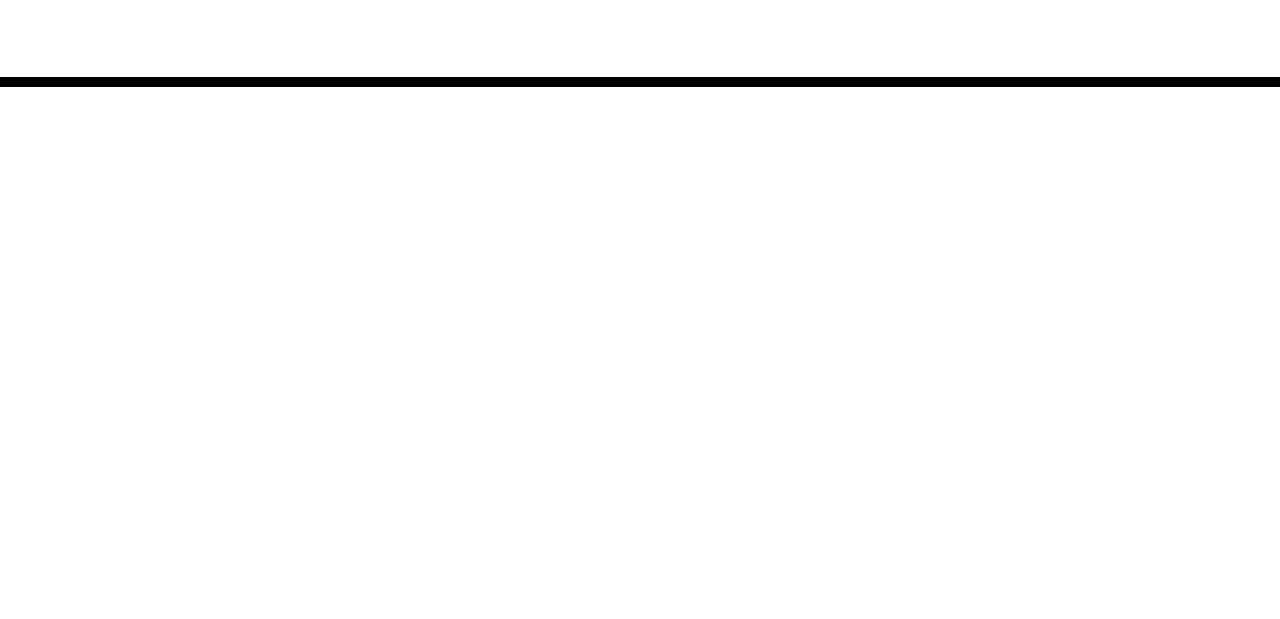
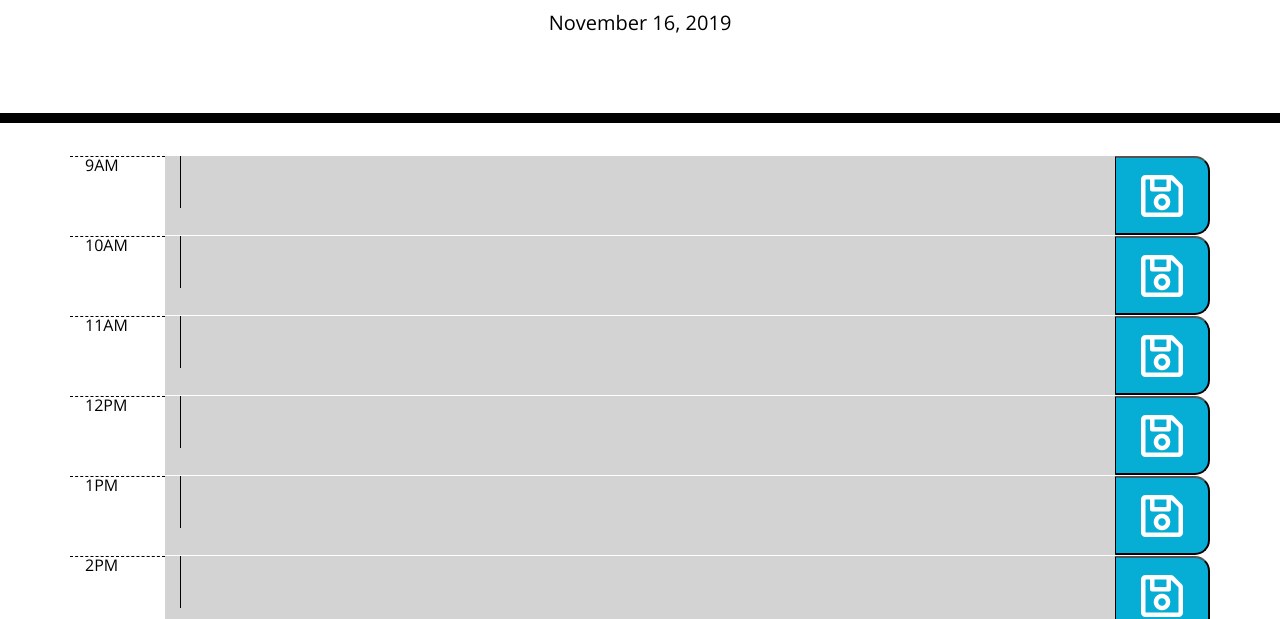
Before and after one commit to Clevelandjr/DayPlanner, a plain HTML site: page index.html in a window 1280 px wide. Shown: the part 181-800 px from the top of the page. Drawn offline with nearby package versions, Linux system fonts and the light colour scheme.

Commit message:
updated js with text area

```diff
--- a/index.html
+++ b/index.html
@@ -1,23 +1,14 @@
 <!DOCTYPE html>
 <html lang="en">
+
 <head>
   <meta charset="UTF-8" />
   <meta name="viewport" content="width=device-width, initial-scale=1.0" />
   <meta http-equiv="X-UA-Compatible" content="ie=edge" />
-    <link
-      rel="stylesheet"
-      href="https://stackpath.bootstrapcdn.com/bootstrap/4.3.1/css/bootstrap.min.css"
-    />
-    <link
-      rel="stylesheet"
-      href="https://use.fontawesome.com/releases/v5.8.1/css/all.css"
-      integrity="sha384-50oBUHEmvpQ+1lW4y57PTFmhCaXp0ML5d60M1M7uH2+nqUivzIebhndOJK28anvf"
-      crossorigin="anonymous"
-    />
-    <link
-      href="https://fonts.googleapis.com/css?family=Open+Sans&display=swap"
-      rel="stylesheet"
-    />
+  <link rel="stylesheet" href="https://stackpath.bootstrapcdn.com/bootstrap/4.3.1/css/bootstrap.min.css" />
+  <link rel="stylesheet" href="https://use.fontawesome.com/releases/v5.8.1/css/all.css"
+    integrity="sha384-50oBUHEmvpQ+1lW4y57PTFmhCaXp0ML5d60M1M7uH2+nqUivzIebhndOJK28anvf" crossorigin="anonymous" />
+  <link href="https://fonts.googleapis.com/css?family=Open+Sans&display=swap" rel="stylesheet" />
   <link rel="stylesheet" href="style.css" />
   <title>Work Day Scheduler</title>
 </head>
@@ -30,10 +21,13 @@
   </header>
   <div class="container">
     <!-- Timeblocks go here -->
+    <div class="col-sm-1 saveBtn"></div>
   </div>
+
 
   <script src="https://code.jquery.com/jquery-3.4.1.min.js"></script>
   <script src="https://cdnjs.cloudflare.com/ajax/libs/moment.js/2.24.0/moment.min.js"></script>
   <script src="script.js"></script>
 </body>
+
 </html>
--- a/script.js
+++ b/script.js
@@ -1,23 +1,36 @@
-window.onload = function(){
-var today = new this.Date();
+// The current day will be displayed.
+window.onload = function () {
+    var today = new Date();
     date = moment().format('LL');
+    // var months = ['January', 'February', 'March', 'April', 'May', 'June', 'July', 'August', 'September', 'October', 'November', 'December'];
+    // var monthNum = today.getMonth();
+    // currentMonth = months[monthNum];
+    // var date = (currentMonth+''+today.getDate()+','+today.getFullYear());
     $('#currentDay').html(date);
  }
-
-var workHours = ['9AM','10AM','11AM','12PM','1PM','2PM','3PM','4PM','5PM',];
+ var workHours = ['9AM', '10AM', '11AM', '12PM', '1PM', '2PM', '3PM', '4PM', '5PM'];
  var $container = $(".container");
-
-$.each(workHours, function (index, value){
+ $.each(workHours, function (index, value) {
     var $newRow = $('<div>').addClass('row');
-var $newCol1 = $('<div>' + value + '</div>').addClass('col-sm-1 hour');
-var $newCol2 = $('<div></div>').addClass('col-sm-1 hour');
+    var $newCol1 = $('<div>' + value + '</div>').addClass('col-sm-1 hour time');
+    var $newCol2 = $('<div></div>').addClass('col-sm-10 past description');
     var $newCol3 = $('<button></button>').addClass('col-sm-1 saveBtn');
-var textArea = $('<textarea></textarea>').addClass('col-sm-12');
-var icon = $(<i class="far fa-save fa-3x" style="margin:auto; padding: 10px"></i>);
+    var textarea = $('<textarea></textarea>').addClass('col-sm-12 input');
+    var icon = $('<i class="far fa-save fa-3x" style="margin: auto; padding: 10px;"></i>');
     $newRow.append($newCol1);
     $newRow.append($newCol2);
-$newCol2.append($textarea);
+    $newCol2.append(textarea);
     $newRow.append($newCol3);
-$newCol3.append($icon);
+    $newCol3.append(icon);
     $container.append($newRow);
-});
+ })
+ $('.saveBtn').click(function () {
+    var time = $(this).siblings('div.time').text();
+    console.log(time);
+    var input = $(this).siblings('div.description').children("textarea").val();
+    console.log(input);
+    localStorage.setItem(time, input);
+ })
+ function getSavedText() {
+    $("#9AM").val(localStorage.getItem("9AM"));
+ }
```
Lines whose indentation alone changed are shown as unchanged.
